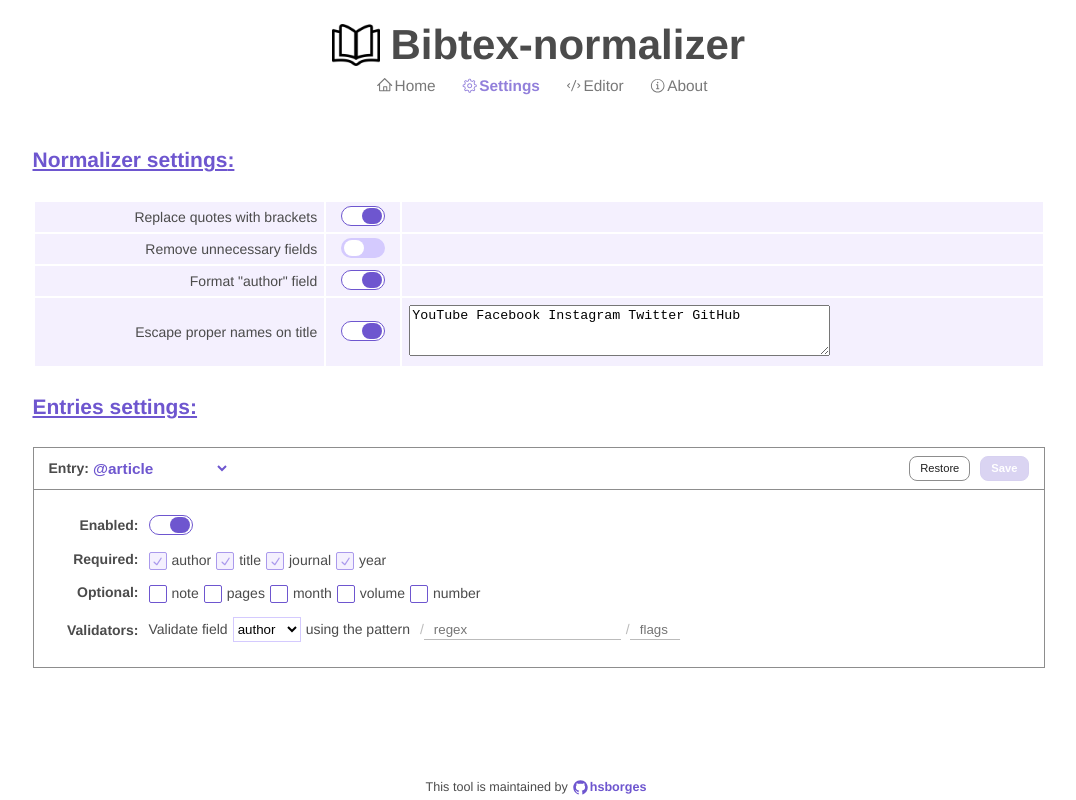
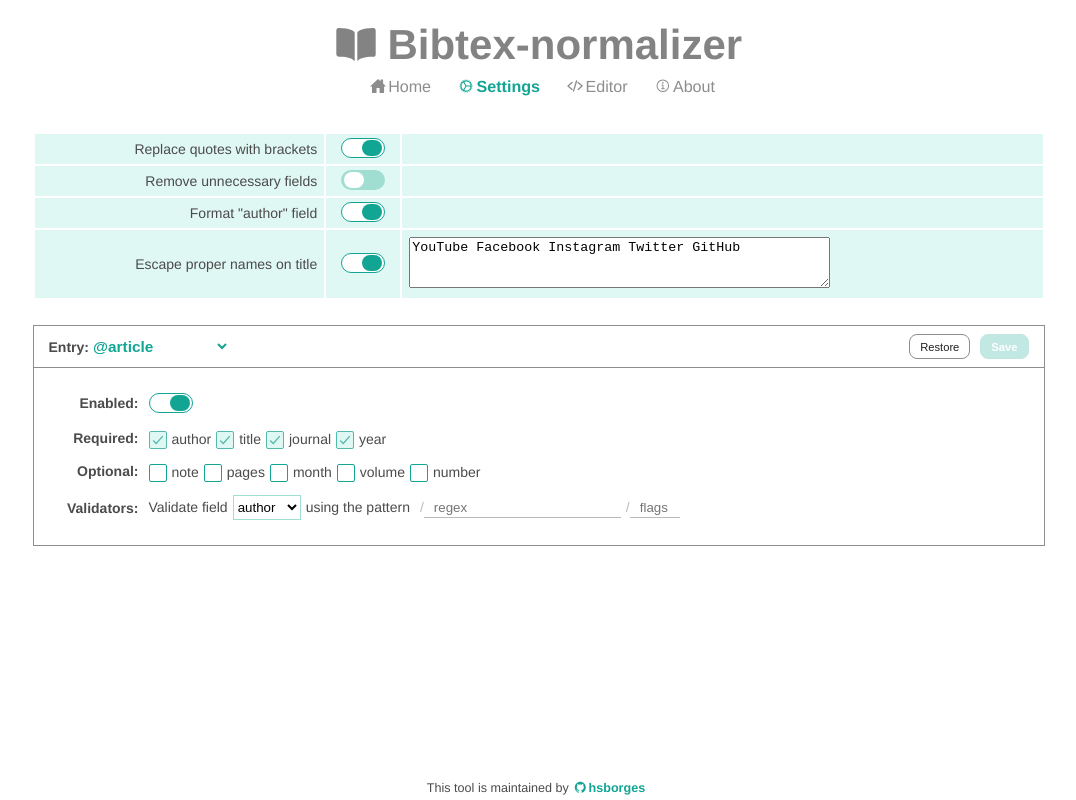
Before and after one commit to hsborges/bibtex-normalizer, a Next.js app: page /settings in a window 1280 px wide. Shown: the whole page, without its empty margins (94-1170 px from the left). Built offline with nearby package versions, Linux system fonts and the light colour scheme.

Commit message:
minor improvements

```diff
--- a/components/button.tsx
+++ b/components/button.tsx
@@ -33,13 +33,13 @@ export default styled('button', {
     },
     color: {
       primary: {
-        backgroundColor: '$violet9',
-        borderColor: '$violet10',
+        backgroundColor: '$teal9',
+        borderColor: '$teal10',
         color: 'White',
 
         '&:hover': {
-          backgroundColor: '$violet10',
-          borderColor: '$violet11',
+          backgroundColor: '$teal10',
+          borderColor: '$teal11',
         },
       },
       warning: {
--- a/components/checkbox.tsx
+++ b/components/checkbox.tsx
@@ -2,26 +2,26 @@
  * @author Hudson Silva Borges
  */
 import { FunctionComponent, HTMLAttributes } from 'react';
+import { IoCheckmarkSharp } from 'react-icons/io5';
 
 import * as Checkbox from '@radix-ui/react-checkbox';
-import { CheckIcon } from '@radix-ui/react-icons';
 import { styled } from '@stitches/react';
 
 const CheckboxRoot = styled(Checkbox.Root, {
   all: 'unset',
-  color: '$violet9',
+  color: '$teal9',
   backgroundColor: 'white',
   width: 16,
   height: 16,
-  border: '1px solid $violet9',
+  border: '1px solid $teal9',
   marginRight: 5,
   borderRadius: 2,
   display: 'flex',
   alignItems: 'center',
   justifyContent: 'center',
-  boxShadow: '0 2px 10px $violet9',
-  '&:hover': { backgroundColor: '$violet2' },
-  '&[disabled]': { backgroundColor: '$violet3', color: '$violet8', borderColor: '$violet8' },
+  boxShadow: '0 2px 10px $teal9',
+  '&:hover': { backgroundColor: '$teal2' },
+  '&[disabled]': { backgroundColor: '$teal3', color: '$teal8', borderColor: '$teal8' },
 });
 const CheckboxIndicator = styled(Checkbox.Indicator, { display: 'flex', alignItems: 'center' });
 const CheckboxLabel = styled('label', { lineHeight: 1.25 });
@@ -47,7 +47,7 @@ const CheckboxComponent: FunctionComponent<
         onCheckedChange={onCheckedChange}
       >
         <CheckboxIndicator>
-          <CheckIcon />
+          <IoCheckmarkSharp />
         </CheckboxIndicator>
       </CheckboxRoot>
       <CheckboxLabel hidden={!defaultLabel} htmlFor={defaultLabel}>
--- a/components/footer.tsx
+++ b/components/footer.tsx
@@ -1,7 +1,8 @@
 /**
  * @author Hudson Silva Borges
  */
-import { GitHubLogoIcon } from '@radix-ui/react-icons';
+import { IoLogoGithub } from 'react-icons/io5';
+
 import { styled } from '@stitches/react';
 
 const StyledFooter = styled('footer', {
@@ -12,7 +13,7 @@ const StyledFooter = styled('footer', {
 
   '& > a': {
     fontWeight: 'bolder',
-    color: '$violet9',
+    color: '$teal9',
     display: 'inline-flex',
     padding: '0 5px',
   },
@@ -23,7 +24,7 @@ export default function FooterComponent() {
     <StyledFooter>
       This tool is maintained by
       <a href="https://www.github.com/hsborges" target="_blank" rel="noreferrer">
-        <GitHubLogoIcon style={{ marginRight: 2 }} /> hsborges
+        <IoLogoGithub style={{ marginRight: 2 }} /> hsborges
       </a>
     </StyledFooter>
   );
--- a/components/header.tsx
+++ b/components/header.tsx
@@ -6,8 +6,14 @@
 import Link from 'next/link';
 import { useRouter } from 'next/router';
 import { FunctionComponent, HTMLAttributes } from 'react';
+import {
+  IoBook,
+  IoCodeSlash,
+  IoCogOutline,
+  IoHomeSharp,
+  IoInformationCircleOutline,
+} from 'react-icons/io5';
 
-import { CodeIcon, GearIcon, HomeIcon, InfoCircledIcon } from '@radix-ui/react-icons';
 import { styled } from '@stitches/react';
 
 const Header = styled('header', {
@@ -25,9 +31,10 @@ const Logo = styled('a', {
   alignItems: 'center',
   cursor: 'pointer',
   fontWeight: 'bolder',
+  color: '$gray10',
 
-  '& img': {
-    paddingRight: '0.25em',
+  [`& svg`]: {
+    marginRight: '0.25em',
     height: '1em',
   },
 });
@@ -36,8 +43,8 @@ const Menu = styled('div', {
   marginLeft: '0.5em',
   display: 'flex',
   justifyContent: 'space-between',
-  fontSize: '1.1em',
-  opacity: 0.75,
+  fontSize: '1.15em',
+  color: '$gray9',
 });
 
 const MenuItemComponent: FunctionComponent<
@@ -67,7 +74,7 @@ const MenuItem = styled(MenuItemComponent, {
   },
 
   '&.active': {
-    color: '$violet9',
+    color: '$teal9',
     fontWeight: 'bolder',
   },
 });
@@ -79,7 +86,7 @@ export default function HeaderComponemt(props: HTMLAttributes<HTMLDivElement>) {
     <Header {...props}>
       <Link href="/" passHref>
         <Logo>
-          <img src="/images/logo.png" alt="Bibtex normalizer logo" />
+          <IoBook />
           Bibtex-normalizer
         </Logo>
       </Link>
@@ -87,25 +94,25 @@ export default function HeaderComponemt(props: HTMLAttributes<HTMLDivElement>) {
         <MenuItem
           href="/"
           title="Home"
-          icon={HomeIcon}
+          icon={IoHomeSharp}
           className={`${router.pathname === '/' ? 'active' : ''}`}
         />
         <MenuItem
           href="/settings"
           title="Settings"
-          icon={GearIcon}
+          icon={IoCogOutline}
           className={`${router.pathname === '/settings' ? 'active' : ''}`}
         />
         <MenuItem
           href="/editor"
           title="Editor"
-          icon={CodeIcon}
+          icon={IoCodeSlash}
           className={`${router.pathname === '/editor' ? 'active' : ''}`}
         />
         <MenuItem
           href="/about"
           title="About"
-          icon={InfoCircledIcon}
+          icon={IoInformationCircleOutline}
           className={`${router.pathname === '/about' ? 'active' : ''}`}
         />
       </Menu>
--- a/components/switch.tsx
+++ b/components/switch.tsx
@@ -10,15 +10,15 @@ const StyledSwitch = styled(ReactSwitch.Root, {
   all: 'unset',
   width: 42,
   height: 18,
-  backgroundColor: '$violet6',
+  backgroundColor: '$teal6',
   border: '1px solid transparent',
   borderRadius: '9999px',
   position: 'relative',
-  boxShadow: `0 2px 10px $violet9`,
+  boxShadow: `0 2px 10px $teal9`,
   WebkitTapHighlightColor: 'rgba(0, 0, 0, 0)',
   '&:focus': { boxShadow: `0 0 0 2px transparent` },
-  '&[data-state="checked"]': { backgroundColor: 'White', border: '1px solid $violet9' },
-  '&[data-disabled]': { border: '1px solid $violet6' },
+  '&[data-state="checked"]': { backgroundColor: 'White', border: '1px solid $teal9' },
+  '&[data-disabled]': { border: '1px solid $teal6' },
 });
 
 const StyledThumb = styled(ReactSwitch.Thumb, {
@@ -27,15 +27,15 @@ const StyledThumb = styled(ReactSwitch.Thumb, {
   height: 16,
   backgroundColor: 'white',
   borderRadius: '9999px',
-  boxShadow: `0 2px 2px $violet9`,
+  boxShadow: `0 2px 2px $teal9`,
   transition: 'transform 100ms',
   transform: 'translateX(2px)',
   willChange: 'transform',
   '&[data-state="checked"]': {
     transform: 'translateX(20px)',
-    backgroundColor: '$violet9',
+    backgroundColor: '$teal9',
   },
-  '&[data-disabled]': { backgroundColor: '$violet6' },
+  '&[data-disabled]': { backgroundColor: '$teal6' },
 });
 
 export default function Switch(props: ReactSwitch.SwitchProps & RefAttributes<HTMLButtonElement>) {
--- a/components/toast.tsx
+++ b/components/toast.tsx
@@ -40,7 +40,7 @@ const StyledViewport = styled(ToastPrimitive.Viewport, {
 const StyledToast = styled(ToastPrimitive.Root, {
   backgroundColor: 'White',
   borderRadius: 6,
-  border: '1px solid $violet8',
+  border: '1px solid $teal8',
   boxShadow: 'hsl(206 22% 7% / 35%) 0px 10px 38px -10px, hsl(206 22% 7% / 20%) 0px 10px 20px -15px',
   padding: 15,
   display: 'grid',
--- a/package.json
+++ b/package.json
@@ -16,7 +16,6 @@
     "@radix-ui/colors": "^0.1.8",
     "@radix-ui/react-avatar": "^0.1.4",
     "@radix-ui/react-checkbox": "^0.1.5",
-    "@radix-ui/react-icons": "^1.1.0",
     "@radix-ui/react-switch": "^0.1.5",
     "@radix-ui/react-toast": "^0.1.1",
     "@stitches/react": "^1.2.7",
@@ -25,6 +24,7 @@
     "next": "12.1.4",
     "react": "18.0.0",
     "react-dom": "18.0.0",
+    "react-icons": "^4.3.1",
     "regex-parser": "^2.2.11"
   },
   "devDependencies": {
--- a/pages/about.tsx
+++ b/pages/about.tsx
@@ -43,7 +43,7 @@ const Grid = styled('div', {
   },
 });
 
-const Link = styled('a', { color: '$violet9' });
+const Link = styled('a', { color: '$teal9' });
 
 type MemberInfoType = {
   name: string;
--- a/pages/settings.tsx
+++ b/pages/settings.tsx
@@ -18,13 +18,7 @@ const Grid = styled('div', {
   display: 'flex',
   flexFlow: 'column',
   margin: '15px auto 50px',
-  rowGap: 10,
-
-  '& > h2': {
-    color: '$violet9',
-    textDecoration: 'underline',
-    '&:after': { content: ':' },
-  },
+  rowGap: 25,
 });
 
 const EntriesConfigComponentRoot = styled('div', {
@@ -86,7 +80,7 @@ const BibtexFieldSelect = styled(
     );
   },
   {
-    border: '1px solid $violet6',
+    border: '1px solid $teal6',
     backgroundColor: 'White',
     margin: '0px 5px',
     '&:focus': {
@@ -162,7 +156,7 @@ const RegExpInput = styled(
       lineHeight: 1.25,
 
       '&:first-child:focus': {
-        color: '$violet12',
+        color: '$teal12',
       },
       '&:last-child': {
         maxWidth: 50,
@@ -183,7 +177,7 @@ const EntrySelectComponent = styled('select', {
   border: 'none',
   backgroundColor: 'transparent',
   fontSize: '1.1em',
-  color: '$violet9',
+  color: '$teal9',
   fontWeight: 'bolder',
   outline: 'none',
 });
@@ -430,7 +424,7 @@ const NormalizerSettings = styled(
   },
   {
     '& > tbody > tr': {
-      backgroundColor: '$violet3',
+      backgroundColor: '$teal3',
 
       '& > td': {
         padding: '0.5em',
@@ -456,12 +450,10 @@ export default function SettingComponent() {
 
   return (
     <Grid>
-      <h2>Normalizer settings</h2>
       <NormalizerSettings
         config={config?.normalizer}
         onConfigUpdate={(data) => updateNormalizerConfig(data)}
       />
-      <h2>Entries settings</h2>
       <StyledEntriesConfigComponent
         config={config.entries}
         onConfigUpdate={(data) => updateEntryConfig(data)}
--- a/stitches.config.ts
+++ b/stitches.config.ts
@@ -1,4 +1,4 @@
-import { gray, plum, purple, tomato, violet } from '@radix-ui/colors';
+import { gray, teal, tomato } from '@radix-ui/colors';
 import { createStitches } from '@stitches/react';
 
 export const { styled, css, globalCss, keyframes, getCssText, theme, createTheme, config } =
@@ -6,10 +6,8 @@ export const { styled, css, globalCss, keyframes, getCssText, theme, createTheme
     theme: {
       colors: {
         ...gray,
-        ...purple,
-        ...plum,
-        ...violet,
         ...tomato,
+        ...teal,
       },
     },
   });
```
Also changed, not shown: pages/editor.tsx (+13 -13 lines), pages/index.tsx (+8 -7 lines), 1 other file (tests, documents, lock files or other folders).
